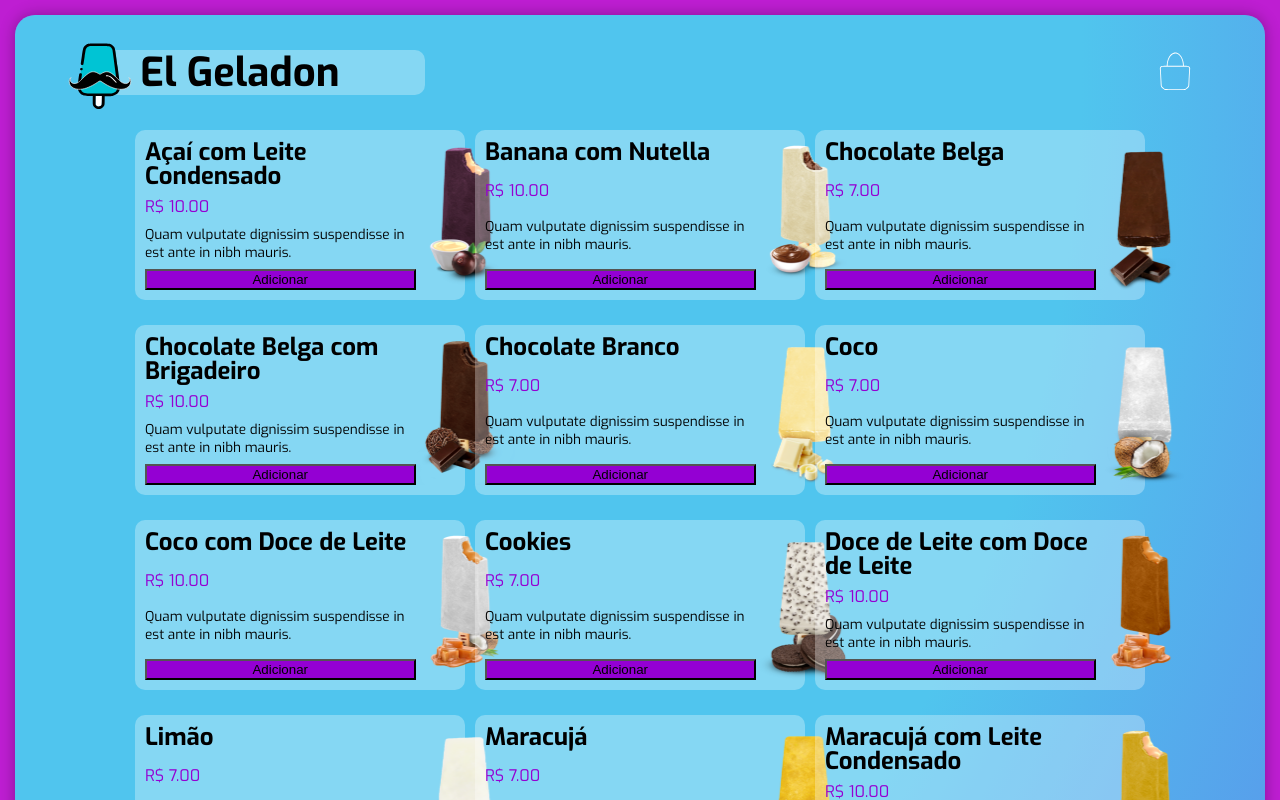
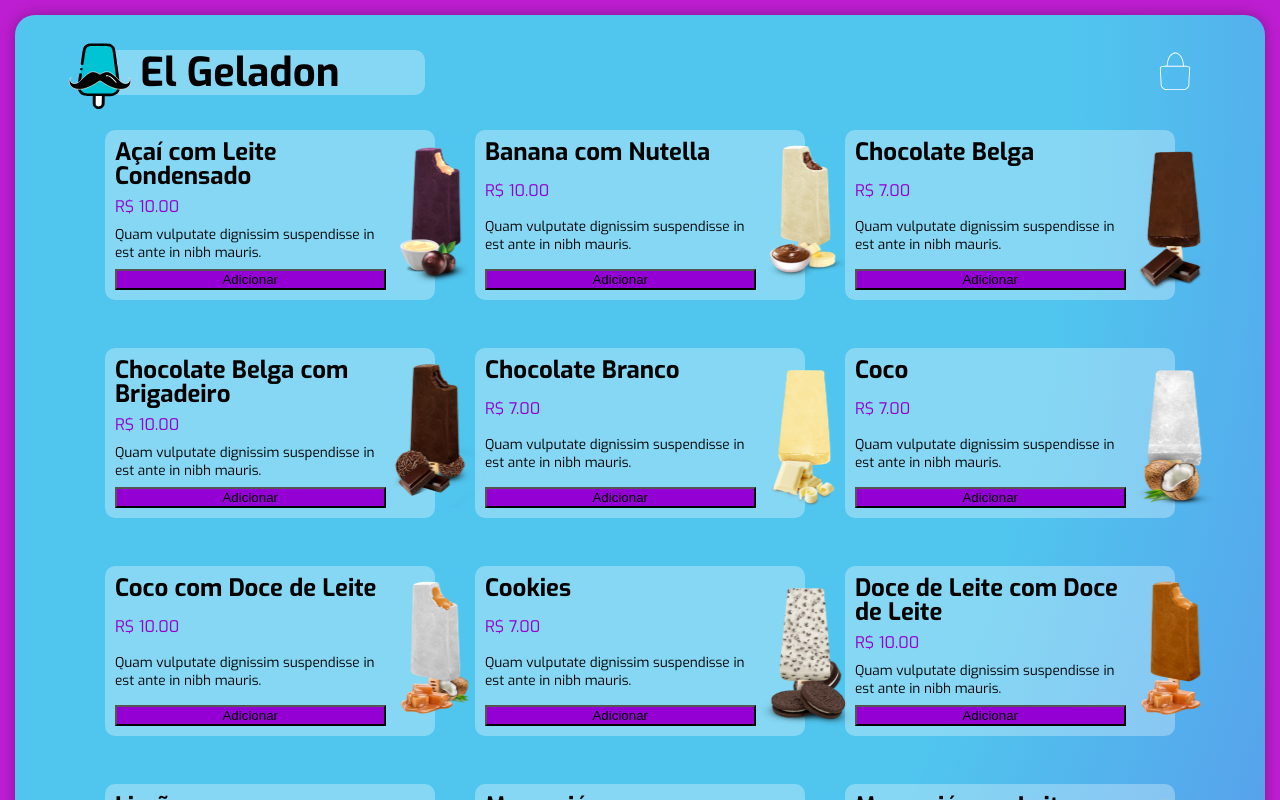
Before and after one commit to SraSidle/El_Geladon-React-P02_M03, a React (Create React App) app in the folder cardapio-el-geladon/: page / in a window 1280 px wide. Shown: the top 800 px of the page. Built offline with nearby package versions, Linux system fonts and the light colour scheme.

Commit message:
resolvendo o espacamento entre os items

```diff
--- a/cardapio-el-geladon/src/components/PaletaLista/PaletaLista.css
+++ b/cardapio-el-geladon/src/components/PaletaLista/PaletaLista.css
@@ -1,7 +1,7 @@
 .PaletaLista{
     display: grid;
     grid-template-columns:repeat(3, 1fr);
-    grid-gap: 25px 10px;
+    grid-gap: 3rem 2.5rem;
 }
 
 @media(max-width: 1220px){
```
